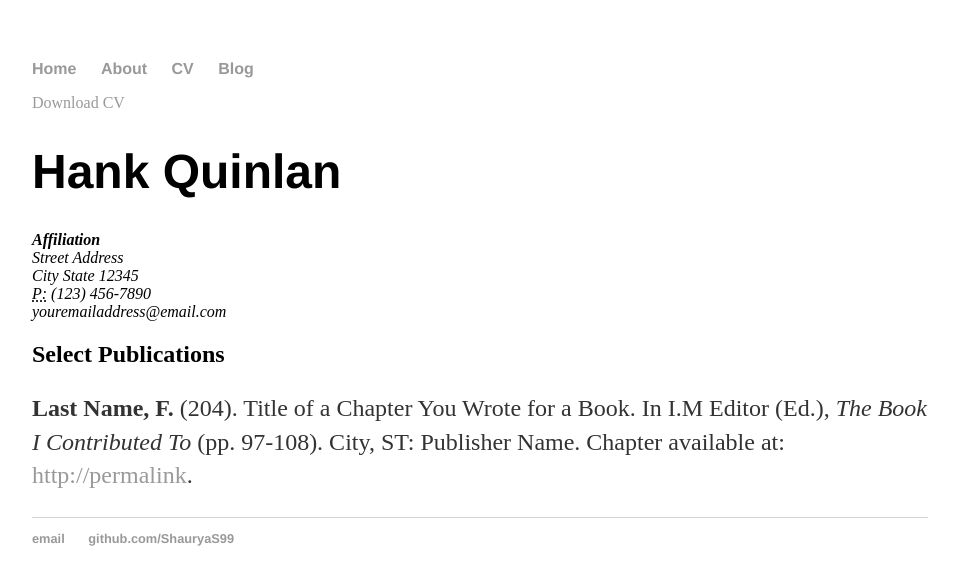
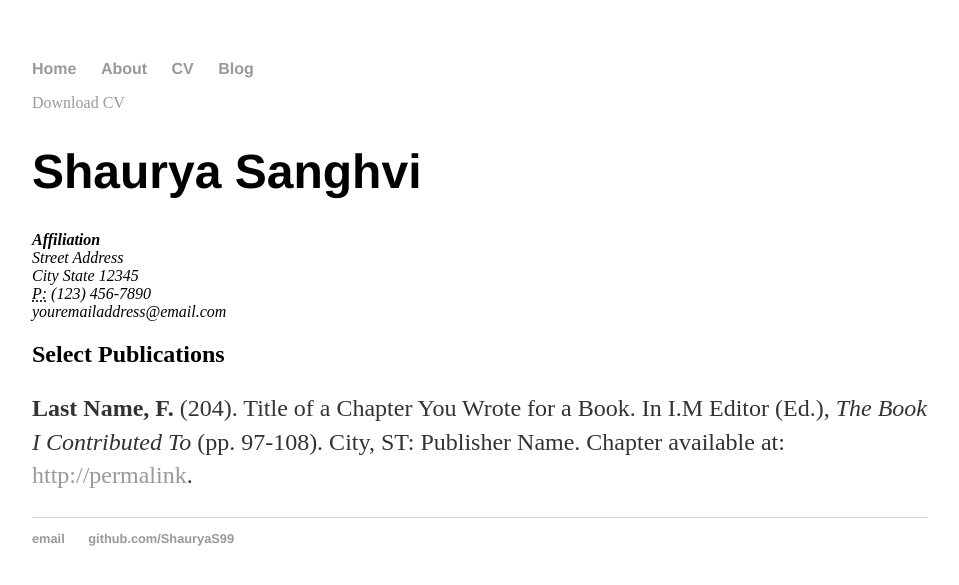
Before and after one commit to ShauryaS99/ShauryaS99.github.io, a Jekyll site: the page built from CV/index.html, in a window 1280 px wide. Shown: the top 585 px of the page, without its empty margins (160-1119 px from the left). Built offline with Jekyll 4.4.1, drawn with Linux system fonts in a browser that asks for light colours.

Commit message:
Update index.html

```diff
--- a/CV/index.html
+++ b/CV/index.html
@@ -1,11 +1,11 @@
 ---
 layout: default
-title: CV of Your Name
+title: CV of Shaurya Sanghvi
 ---
 
 	<div class="cv">
 		<a href="#" class="download" title="Download CV as PDF">Download CV</a>
-					<h1>Hank Quinlan</h1>
+					<h1>Shaurya Sanghvi</h1>
 					<address>
 					<strong>Affiliation</strong><br>
 					Street Address<br>
```
